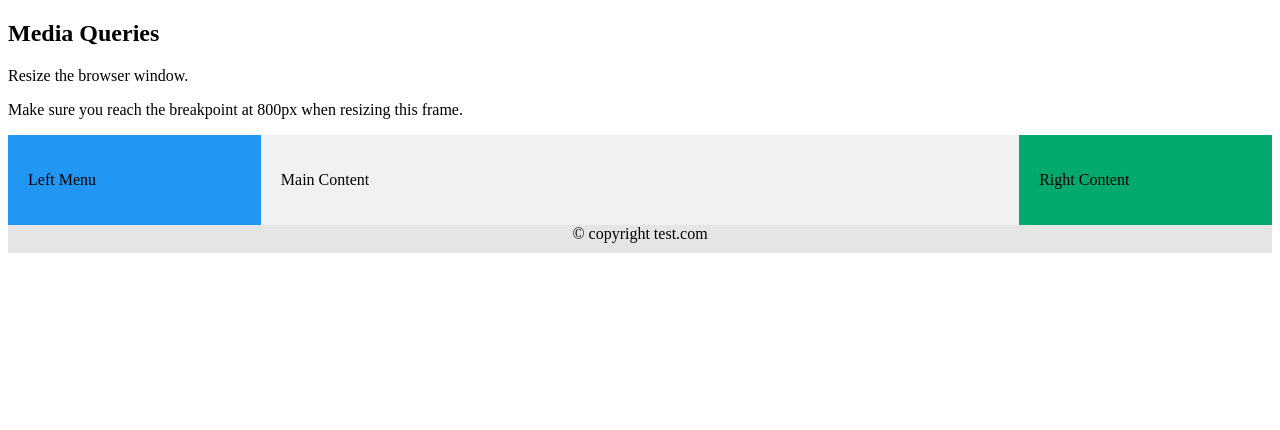
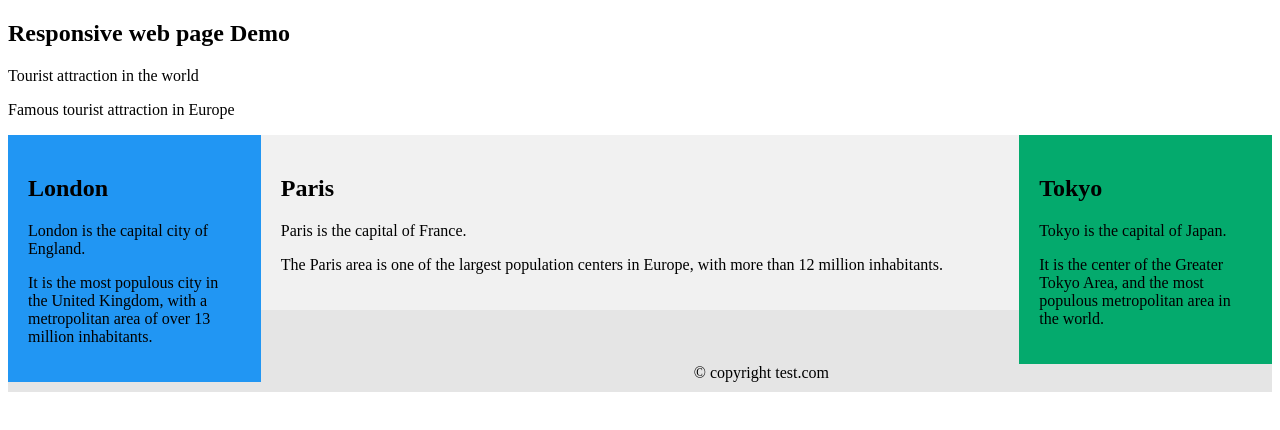
Before and after one commit to sharmababita/Kodeloftet_Dag7, a website: page index.html in a window 1280 px wide. Drawn offline with Linux system fonts and the light colour scheme.

Commit message:
Web page content

```diff
--- a/index.html
+++ b/index.html
@@ -14,21 +14,30 @@
 </head>
 
 <body>
-  <h2>Media Queries</h2>
-  <p>Resize the browser window.</p>
+  <h2>Responsive web page Demo</h2>
+  <p>Tourist attraction in the world</p>
 
-  <p>Make sure you reach the breakpoint at 800px when resizing this frame.</p>
+  <p>Famous tourist attraction in Europe</p>
 
   <div class="left">
-    <p>Left Menu</p>
+    <h2> London </h2>
+    <p>London is the capital city of England.</p>
+    <p>It is the most populous city in the United Kingdom,
+      with a metropolitan area of over 13 million inhabitants.</p>
   </div>
 
   <div class="main">
-    <p>Main Content</p>
+    <h2> Paris </h2>
+    <p>Paris is the capital of France.</p>
+    <p>The Paris area is one of the largest population centers in Europe,
+      with more than 12 million inhabitants.</p>
   </div>
 
   <div class="right">
-    <p>Right Content</p>
+    <h2> Tokyo </h2>
+    <p>Tokyo is the capital of Japan.</p>
+    <p>It is the center of the Greater Tokyo Area,
+      and the most populous metropolitan area in the world.</p>
   </div>
 
   <div class="footer_div">© copyright test.com</div>
```
